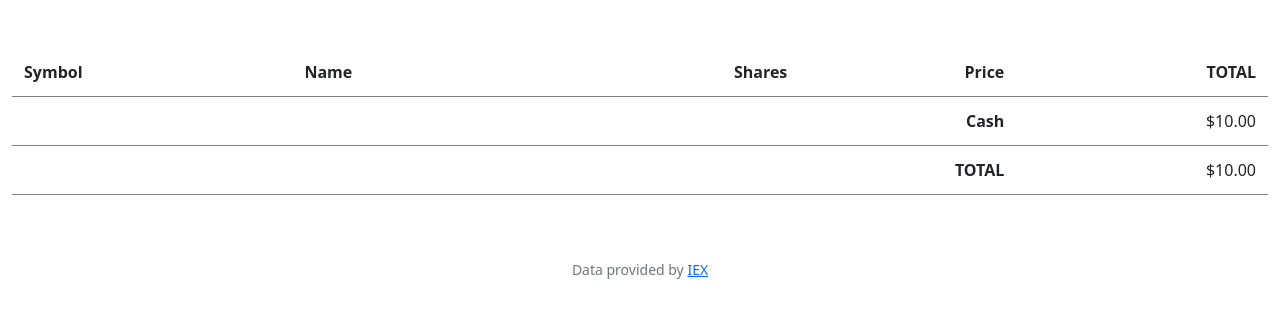
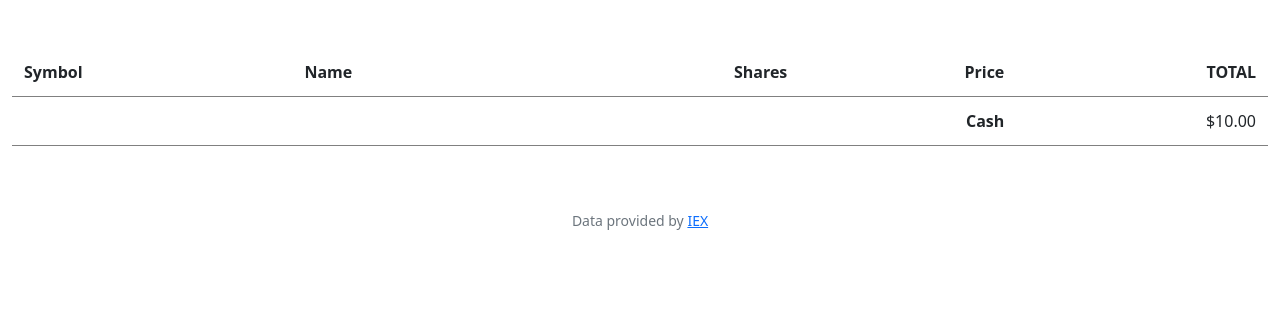
Before and after one commit to lolocompa/cs50-final-project, a Flask app: template templates/index.html in a window 1280 px wide. Shown: the part 76-394 px from the top of the page. Run offline with Flask 3, Linux system fonts and the light colour scheme; the template is opened without the code that fills it: most values are stand-ins (such as "Sample title", 1, 10 or a date in 2020); some libraries are stand-ins or nearby versions.

Commit message:
confirmación automatizada por check50 [check50=True]

```diff
--- a/templates/index.html
+++ b/templates/index.html
@@ -41,10 +41,7 @@
                         <td class="border-0 fw-bold text-end" colspan="4">Cash</td>
                         <td class="border-0 text-end">{{ user_total | usd}}</td>
                     </tr>
-                    <tr>
-                        <td class="border-0 fw-bold text-end" colspan="4">TOTAL</td>
-                        <td class="border-0 w-bold text-end">{{ total | usd }}</td>
-                    </tr>
+
                 </tfoot>
             </tbody>
         </table>
```
Also changed, not shown: 1 other file.
